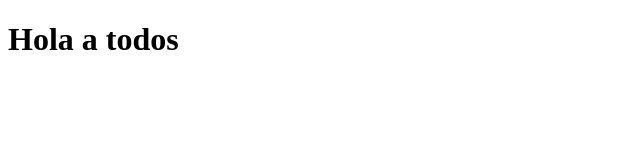
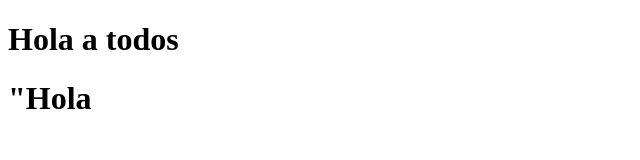
Before and after one commit to AlanDaniel08/PROYECTO-1, a plain HTML site: page index.html in a window 1280 px wide. Shown: the whole page, without its empty margins (0-640 px from the left). Drawn offline with Linux system fonts and the light colour scheme.

Commit message:
se agrego otro mensaje

```diff
--- a/index.html
+++ b/index.html
@@ -8,5 +8,6 @@
 </head>
 <body>
     <h1>Hola a todos</h1>
+    <h1>"Hola</h1>
 </body>
 </html>
```
